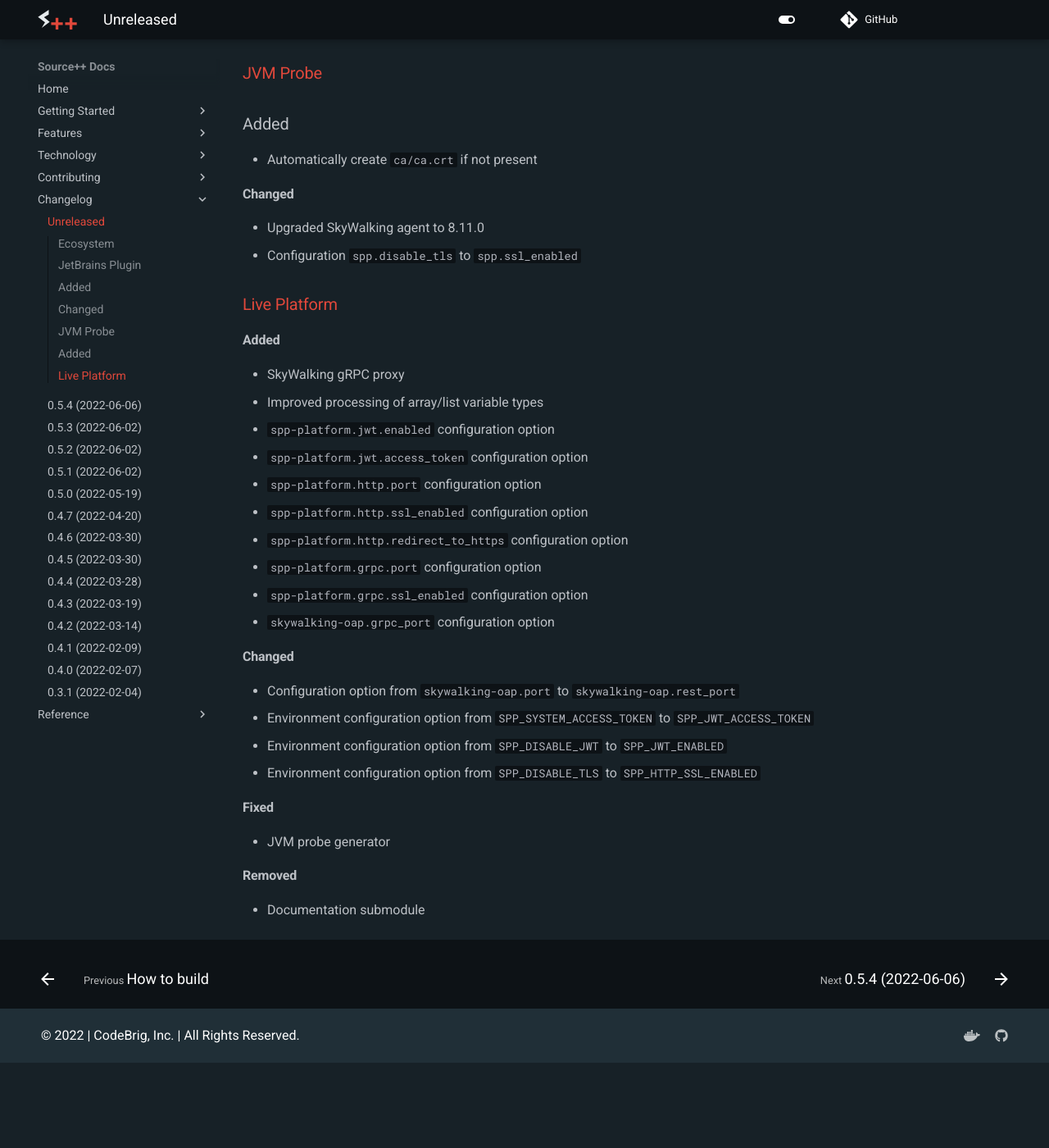
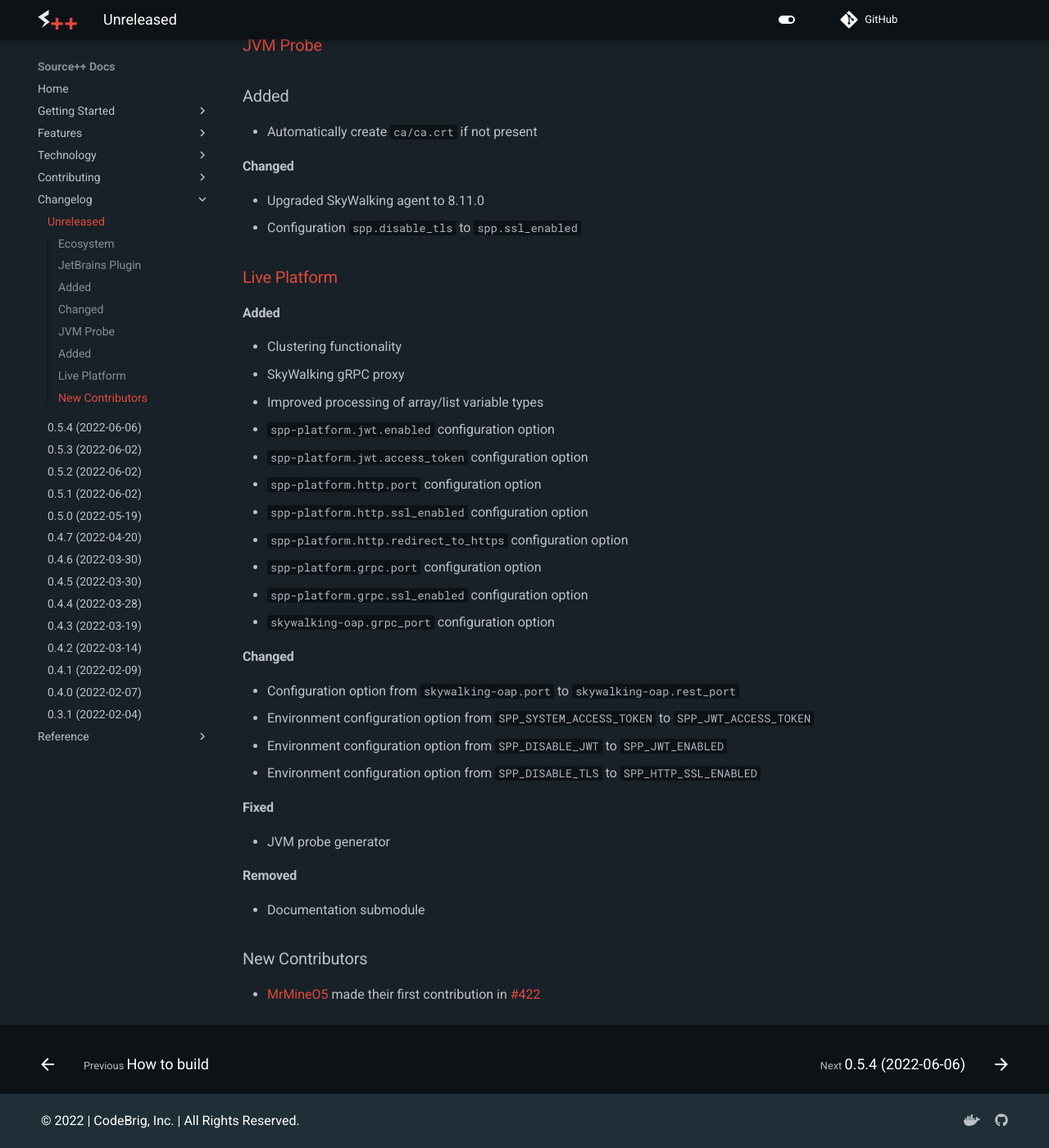
Before and after one commit to sourceplusplus/documentation, an MkDocs documentation site: the page built from docs/changelog/README.md, in a window 1280 px wide and 1400 px high, scrolled down 1123 px. Shown: the whole window at 82% size. Built offline with MkDocs 1.6.1 and Material for MkDocs 9.7.7, drawn with Linux system fonts in a browser that asks for light colours; comment, search, counter and statistics services are not loaded; the version menu is left out; before the commit the page ends 2419 px from its top, so only the background shows below that; some of the changed text lies outside the part shown.

Commit message:
docs: changelog

```diff
--- a/docs/changelog/README.md
+++ b/docs/changelog/README.md
@@ -44,6 +43,7 @@
 ### [Live Platform](https://github.com/sourceplusplus/live-platform)
 
 #### Added
+- Clustering functionality
 - SkyWalking gRPC proxy
 - Improved processing of array/list variable types
 - `spp-platform.jwt.enabled` configuration option
@@ -66,3 +66,6 @@
 
 #### Removed
 - Documentation submodule
+
+### New Contributors
+- [MrMineO5](https://github.com/MrMineO5) made their first contribution in [#422](https://github.com/sourceplusplus/live-platform/pull/422)
```
Also changed, not shown: other parts of docs/changelog/README.md (+3 -4 lines).
